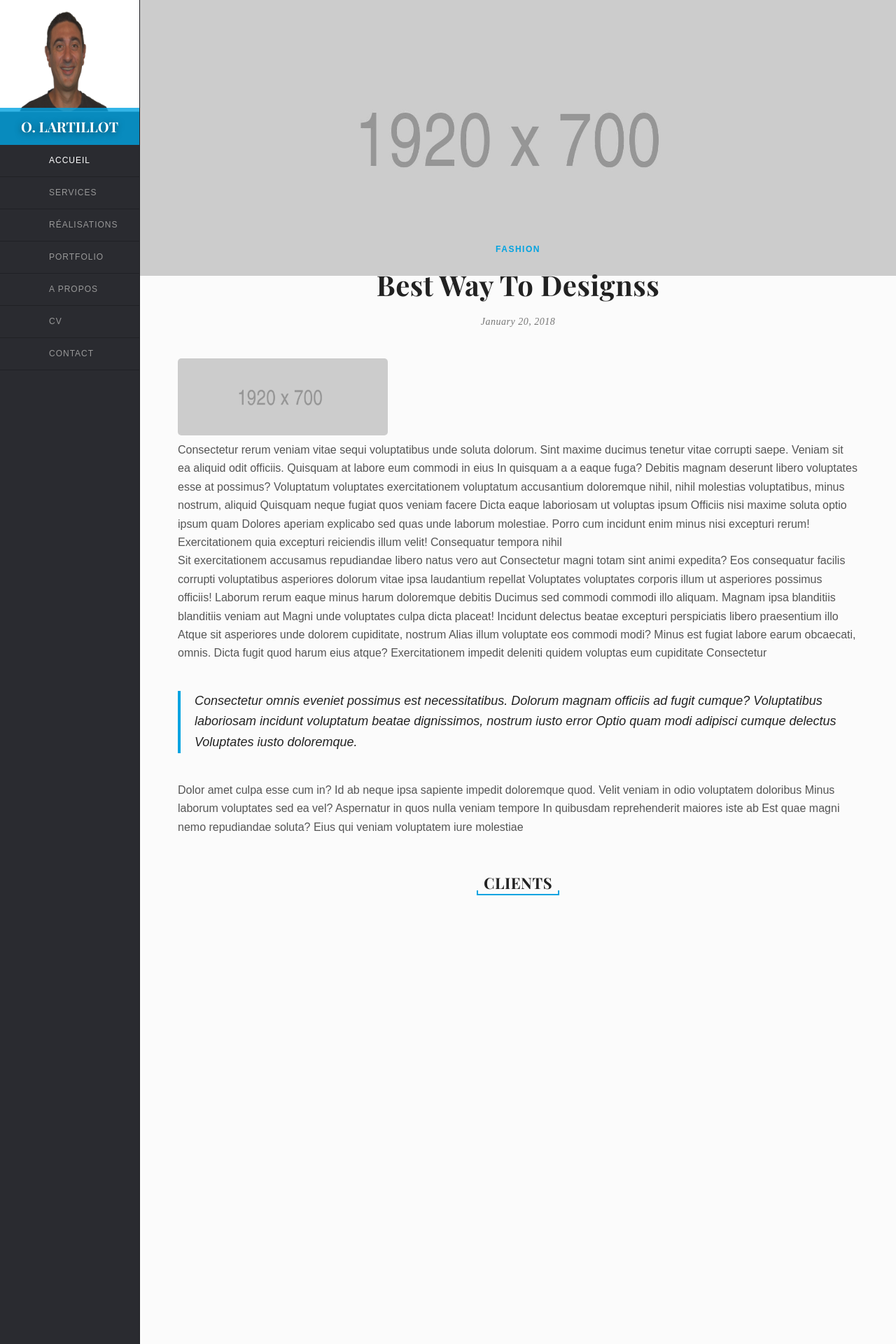
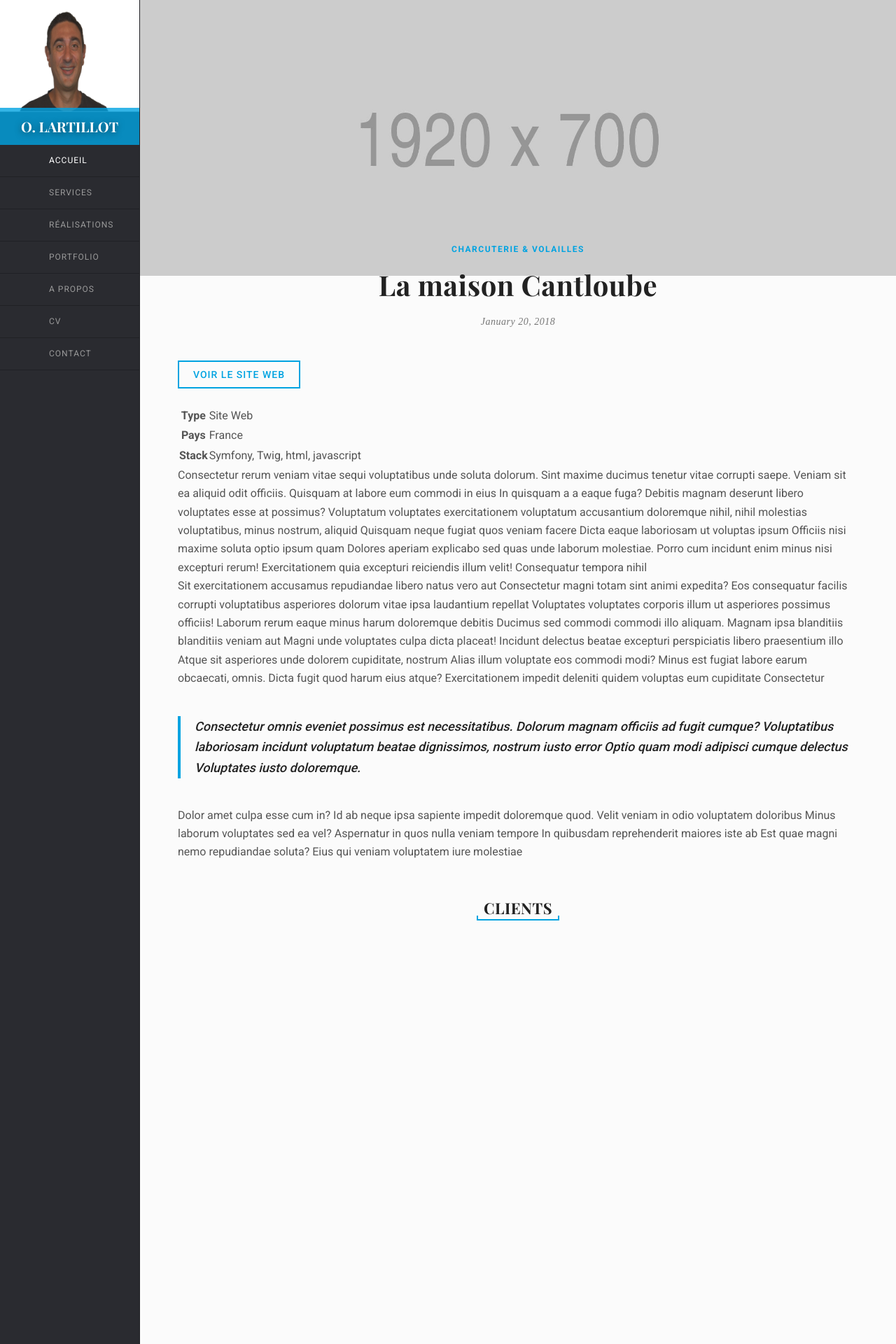
Before and after one commit to OlivierLartillot/olivierLartillot, a Symfony app: template templates/pages/blog-light.html.twig in a window 1280 px wide. Shown: the top 1920 px of the page at 70% size. Run offline with Twig, Linux system fonts and the light colour scheme; the template is opened without the code that fills it, so the values that code supplies are empty; some libraries are stand-ins or nearby versions.

Commit message:
amélioration du template single-blog-page

```diff
--- a/templates/pages/blog-light.html.twig
+++ b/templates/pages/blog-light.html.twig
@@ -3,98 +3,6 @@
 {% block title %}Hello HomeController!{% endblock %}
 
 {% block body %}
-<style>
-body {font-family: Arial, Helvetica, sans-serif;}
-
-#myImg {
-  border-radius: 5px;
-  cursor: pointer;
-  transition: 0.3s;
-}
-
-#myImg:hover {opacity: 0.7;}
-
-/* The Modal (background) */
-.modal {
-  display: none; /* Hidden by default */
-  position: fixed; /* Stay in place */
-  z-index: 1; /* Sit on top */
-  padding-top: 100px; /* Location of the box */
-  left: 0;
-  top: 0;
-  width: 100%; /* Full width */
-  height: 100%; /* Full height */
-  overflow: auto; /* Enable scroll if needed */
-  background-color: rgb(0,0,0); /* Fallback color */
-  background-color: rgba(0,0,0,0.9); /* Black w/ opacity */
-}
-
-/* Modal Content (image) */
-.modal-content {
-  margin: auto;
-  display: block;
-  width: 80%;
-  max-width: 700px;
-}
-
-/* Caption of Modal Image */
-#caption {
-  margin: auto;
-  display: block;
-  width: 80%;
-  max-width: 700px;
-  text-align: center;
-  color: #ccc;
-  padding: 10px 0;
-  height: 150px;
-}
-
-/* Add Animation */
-.modal-content, #caption {
-  -webkit-animation-name: zoom;
-  -webkit-animation-duration: 0.6s;
-  animation-name: zoom;
-  animation-duration: 0.6s;
-}
-
-@-webkit-keyframes zoom {
-  from {-webkit-transform:scale(0)}
-  to {-webkit-transform:scale(1)}
-}
-
-@keyframes zoom {
-  from {transform:scale(0)}
-  to {transform:scale(1)}
-}
-
-/* The Close Button */
-.close {
-  position: absolute;
-  top: 15px;
-  right: 35px;
-  color: #f1f1f1;
-  font-size: 40px;
-  font-weight: bold;
-  transition: 0.3s;
-}
-
-.close:hover,
-.close:focus {
-  color: #bbb;
-  text-decoration: none;
-  cursor: pointer;
-}
-
-/* 100% Image Width on Smaller Screens */
-@media only screen and (max-width: 700px){
-  .modal-content {
-    width: 100%;
-  }
-}
-</style>
-
-
-
 
             <!--Main Start-->
             <div id="main" class="site-main">
@@ -108,22 +16,48 @@ body {font-family: Arial, Helvetica, sans-serif;}
 
                             <!--Blog Heading Start-->
                             <div class="blog-heading col-md-8 offset-md-2">
-                                <span class="cat">Fashion</span>
-                                <h1>Best Way To Designss </h1>
+                                <span class="cat">Charcuterie & Volailles</span>
+                                <h1>La maison Cantloube </h1>
                                 <span class="blog-date">January 20, 2018</span>
                             </div>
                             <!--Blog Heading Start-->
 
+
+
+
                             <!--Blog Content Start-->
                             <div class="blog-content col-md-10 offset-md-1">
-<img id="myImg" src="img/blog/blog-page-img.jpg" alt="Snow" style="width:100%;max-width:300px">
 
-<!-- The Modal -->
-<div id="myModal" class="modal">
-  <span class="close">&times;</span>
-  <img class="modal-content" id="img01">
-  <div id="caption"></div>
+                            <div class="row justify-content-center ">
+                                <div class="resume-button mt-10 mb-30">
+                                    <a class="btn-main" href="#">Voir le site web</a>
                                 </div>
+                            </div>
+
+
+
+
+                                <section class="row">
+
+                                    <aside class="col-lg-4">
+                                        <table  class="table">
+                                            <tr>
+                                                <th scope="row">Type</th>
+                                                <td>Site Web</td>
+                                            </tr>
+                                            <tr>
+                                                <th scope="row">Pays</th>
+                                                <td>France</td>
+                                            </tr>
+                                            <tr>
+                                                <th scope="row">Stack</th>
+                                                <td>Symfony, Twig, html, javascript</td>
+                                            </tr>
+                                        </table>
+
+                                    </aside>
+                                    <article class="col-lg-8">
+
                                         <p>Consectetur rerum veniam vitae sequi voluptatibus unde soluta dolorum. Sint maxime ducimus tenetur vitae corrupti saepe. Veniam sit ea aliquid odit officiis. Quisquam at labore eum commodi in eius In quisquam a a eaque fuga? Debitis magnam deserunt libero voluptates esse at possimus? Voluptatum voluptates exercitationem voluptatum accusantium doloremque nihil, nihil molestias voluptatibus, minus nostrum, aliquid Quisquam neque fugiat quos veniam facere Dicta eaque laboriosam ut voluptas ipsum Officiis nisi maxime soluta optio ipsum quam Dolores aperiam explicabo sed quas unde laborum molestiae. Porro cum incidunt enim minus nisi excepturi rerum! Exercitationem quia excepturi reiciendis illum velit! Consequatur tempora nihil </p>
                                         <p>
                                             Sit exercitationem accusamus repudiandae libero natus vero aut Consectetur magni totam sint animi expedita? Eos consequatur facilis corrupti voluptatibus asperiores dolorum vitae ipsa laudantium repellat Voluptates voluptates corporis illum ut asperiores possimus officiis! Laborum rerum eaque minus harum doloremque debitis Ducimus sed commodi commodi illo aliquam. Magnam ipsa blanditiis blanditiis veniam aut Magni unde voluptates culpa dicta placeat! Incidunt delectus beatae excepturi perspiciatis libero praesentium illo Atque sit asperiores unde dolorem cupiditate, nostrum Alias illum voluptate eos commodi modi? Minus est fugiat labore earum obcaecati, omnis. Dicta fugit quod harum eius atque? Exercitationem impedit deleniti quidem voluptas eum cupiditate Consectetur
@@ -134,9 +68,14 @@ body {font-family: Arial, Helvetica, sans-serif;}
                                         <p>
                                             Dolor amet culpa esse cum in? Id ab neque ipsa sapiente impedit doloremque quod. Velit veniam in odio voluptatem doloribus Minus laborum voluptates sed ea vel? Aspernatur in quos nulla veniam tempore In quibusdam reprehenderit maiores iste ab Est quae magni nemo repudiandae soluta? Eius qui veniam voluptatem iure molestiae
                                         </p>
+
+                                    </article>
+
+                                </section>
+
+
                             </div>
                             <!--Blog Content End-->
-
 
 
         <!--Clients Row Start-->
@@ -152,7 +91,7 @@ body {font-family: Arial, Helvetica, sans-serif;}
                 <!--Client Logo-->
                 <div class="client-logo">
                     <a href="#">
-                        <img src="img/background/pc_grand.jpg" alt="">
+                        <img id="myImg" src="img/background/pc_grand.jpg" alt="">
                     </a>
                 </div>
 
@@ -326,4 +265,5 @@ body {font-family: Arial, Helvetica, sans-serif;}
         <!--Site Main JS-->
         <script src="js/main.js"></script>
 
+
 {% endblock body %}
```
Also changed, not shown: templates/pages/portfolio.html.twig (+16 -16 lines). Lines whose indentation alone changed are shown as unchanged.
